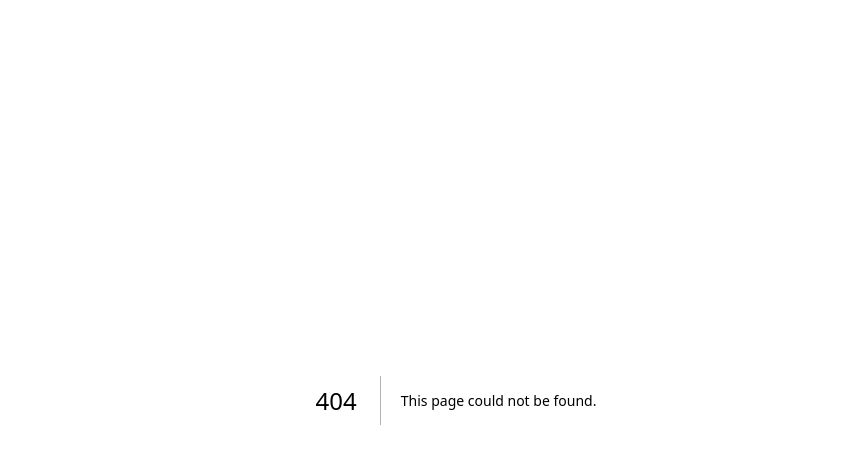
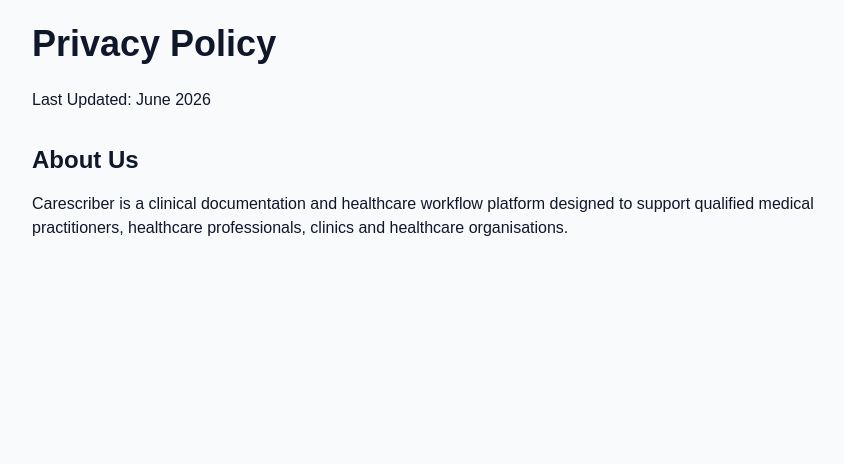
Before and after one commit to Siraajadams/Carescriber-, a Next.js app: page /privacy in a window 1280 px wide. Before the commit this address had no page. Shown: the top 464 px of the page, without its empty margins (184-1028 px from the left). Built offline with nearby package versions, Linux system fonts and the light colour scheme.

Commit message:
Create page.tsx

```diff
--- /dev/null
+++ b/app/privacy/page.tsx
@@ -0,0 +1,23 @@
+export default function PrivacyPage() {
+  return (
+    <main className="max-w-4xl mx-auto p-6">
+      <h1 className="text-4xl font-bold mb-6">
+        Privacy Policy
+      </h1>
+
+      <p>Last Updated: June 2026</p>
+
+      <h2 className="text-2xl font-semibold mt-8 mb-4">
+        About Us
+      </h2>
+
+      <p>
+        Carescriber is a clinical documentation and healthcare workflow
+        platform designed to support qualified medical practitioners,
+        healthcare professionals, clinics and healthcare organisations.
+      </p>
+
+      {/* Continue pasting the remaining sections here */}
+    </main>
+  );
+}
```
